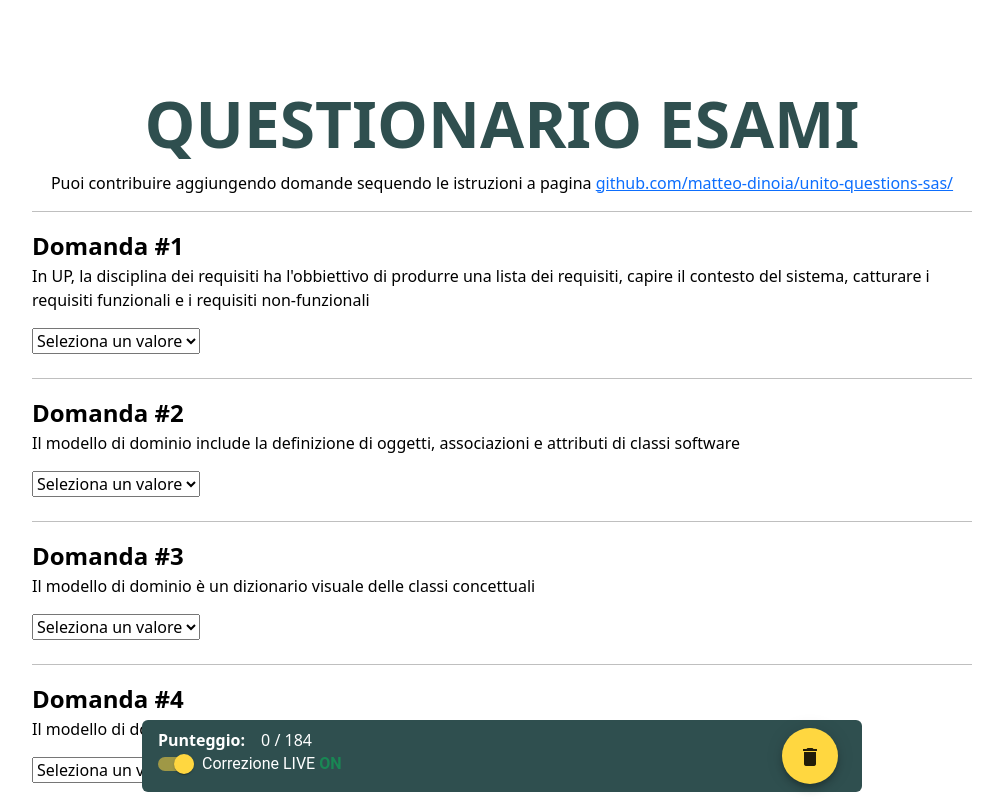
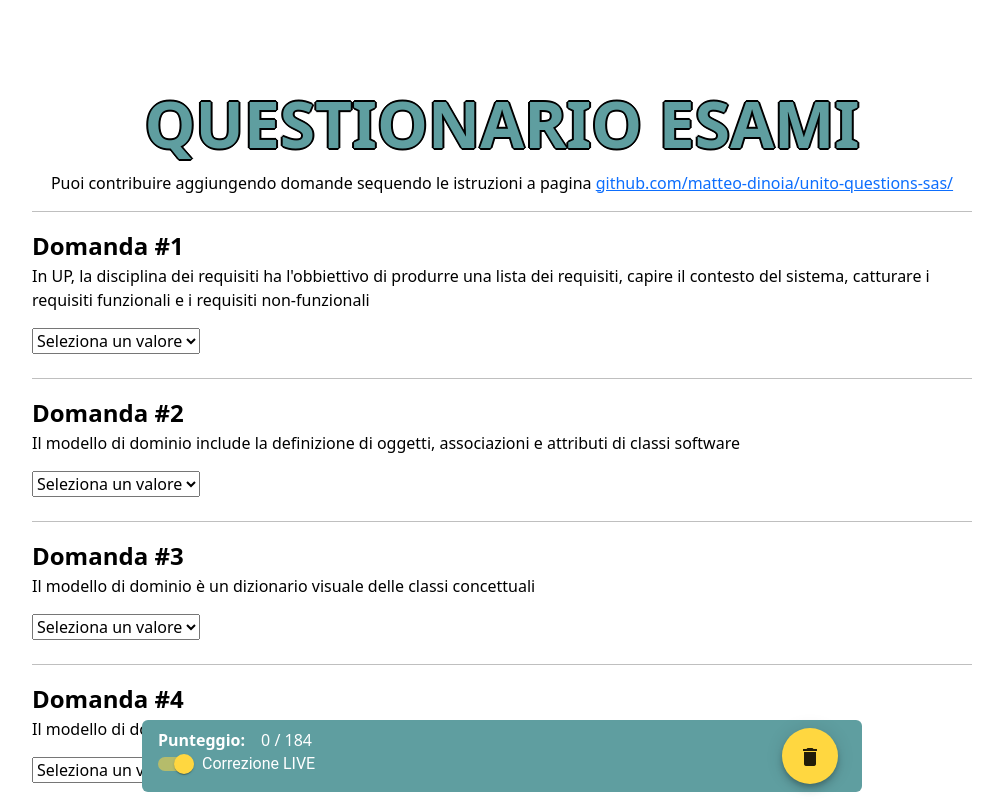
Before and after one commit to matteo-dinoia/unito-questions-sas, an Angular app: page / in a window 1280 px wide. Shown: the top 800 px of the page, without its empty margins (138-1141 px from the left). Built offline with nearby package versions, Linux system fonts and the light colour scheme.

Commit message:
adding dark mode (last)

```diff
--- a/src/app/app.component.html
+++ b/src/app/app.component.html
@@ -118,16 +118,7 @@
         (toggleChange)="liveReview = !liveReview"
         class=""
       >
-        <span class=""> Correzione LIVE </span>
-        <span
-          class="fw-bold"
-          [ngClass]="{
-            'text-success': liveReview,
-            'text-danger': !liveReview
-          }"
-        >
-          {{ liveReview ? "ON" : "OFF" }}</span
-        >
+        Correzione LIVE
       </mat-slide-toggle>
     </div>
 
--- a/src/app/app.component.scss
+++ b/src/app/app.component.scss
@@ -17,6 +17,9 @@
 .my-header h1{
   font-size: 4em;
   color: var(--primary);
+
+  text-shadow: 2px 0 var(--text), -2px 0 var(--text), 0 2px var(--text), 0 -2px var(--text),
+      1px 1px var(--text), -1px -1px var(--text), 1px -1px var(--text), -1px 1px var(--text);
 }
 
 @media (max-width: 720px) {
--- a/src/styles.scss
+++ b/src/styles.scss
@@ -1,25 +1,26 @@
 /* You can add global styles to this file, and also import other style files */
 
 html, body { height: 100%; }
+:root { color-scheme: light dark;  }
 body {
     margin: 0;
-}
-
-:root {
-    --primary: darkslategray;
-    color-scheme: light dark;
+    color: var(--text);
+    background-color: var(--bg);
 }
 
 @media (prefers-color-scheme: light) {
-    body {
-        color: black;
-        background-color: white;
+    :root{
+        --text: black;
+        --bg: white;
+        --primary: cadetblue;
     }
+
 }
 
 @media (prefers-color-scheme: dark) {
-    body {
-        color: white;
-        background-color: #252628;
+    :root {
+        --text: white;
+        --bg: #252628;
+        --primary: darkslategray;
     }
 }
```
Also changed, not shown: 5 other files (tests, documents, lock files or other folders).
